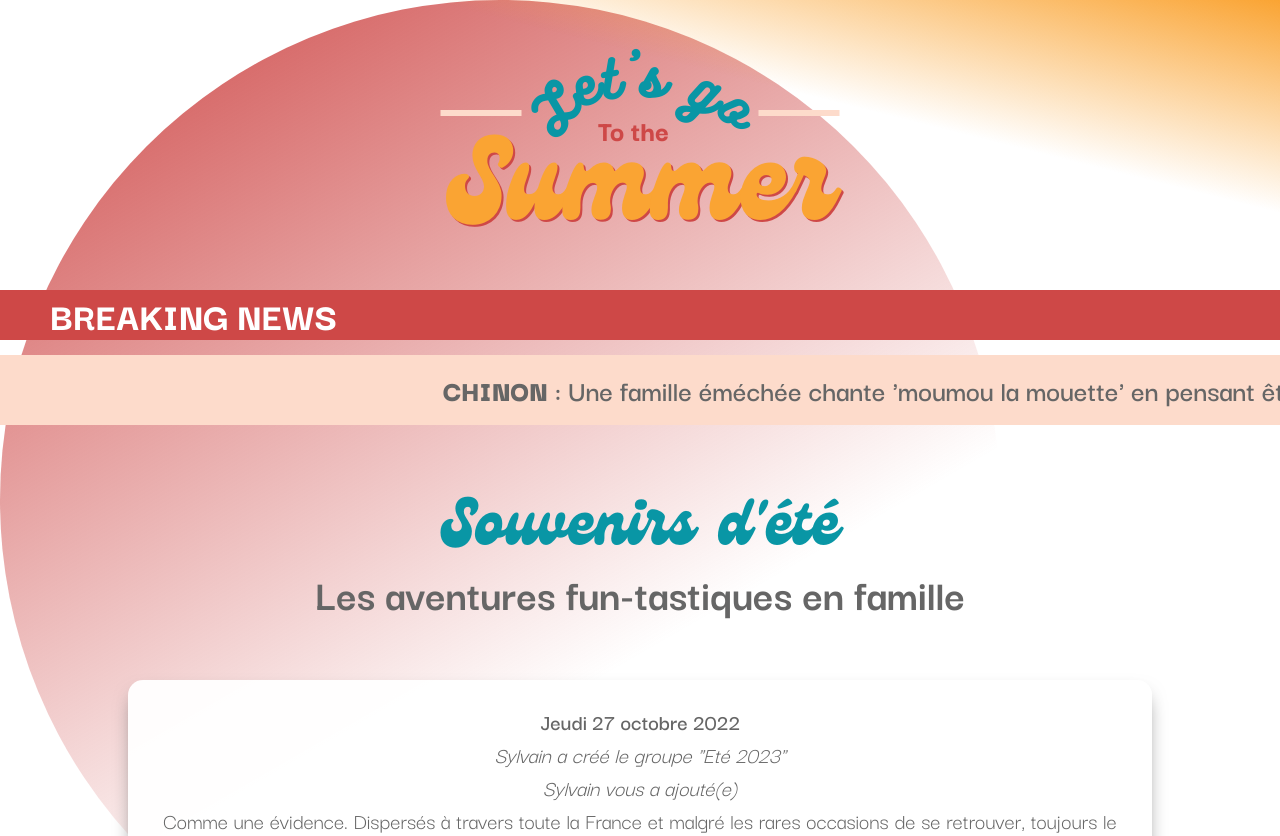
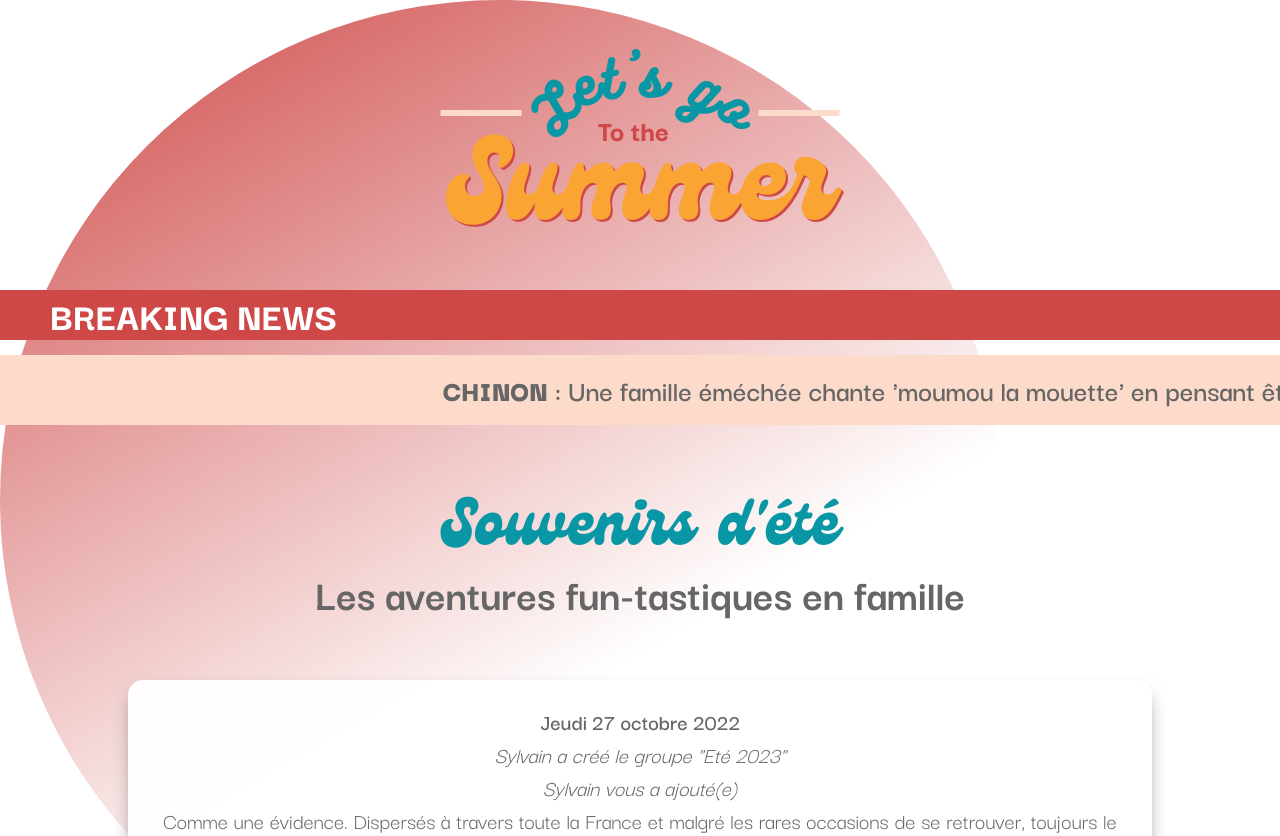
Before and after one commit to PixelsAndCookies/lets-go-to-the-summer, a React (Vite) app: page / in a window 1280 px wide. Shown: the top 836 px of the page. Built offline with nearby package versions, Linux system fonts and the light colour scheme.

Commit message:
delete header scss

```diff
--- a/src/pages/Home/_Home.scss
+++ b/src/pages/Home/_Home.scss
@@ -1,14 +1,3 @@
-.home-header {
-    text-align: center;
-    background: rgb(255, 255, 255);
-    background: linear-gradient(
-        14deg,
-        rgba(255, 255, 255, 0) 65%,
-        rgba(250, 164, 51, 1) 100%
-    );
-
-}
-
 .main-container {
     width: 100%;
     margin: 6rem auto;
```
